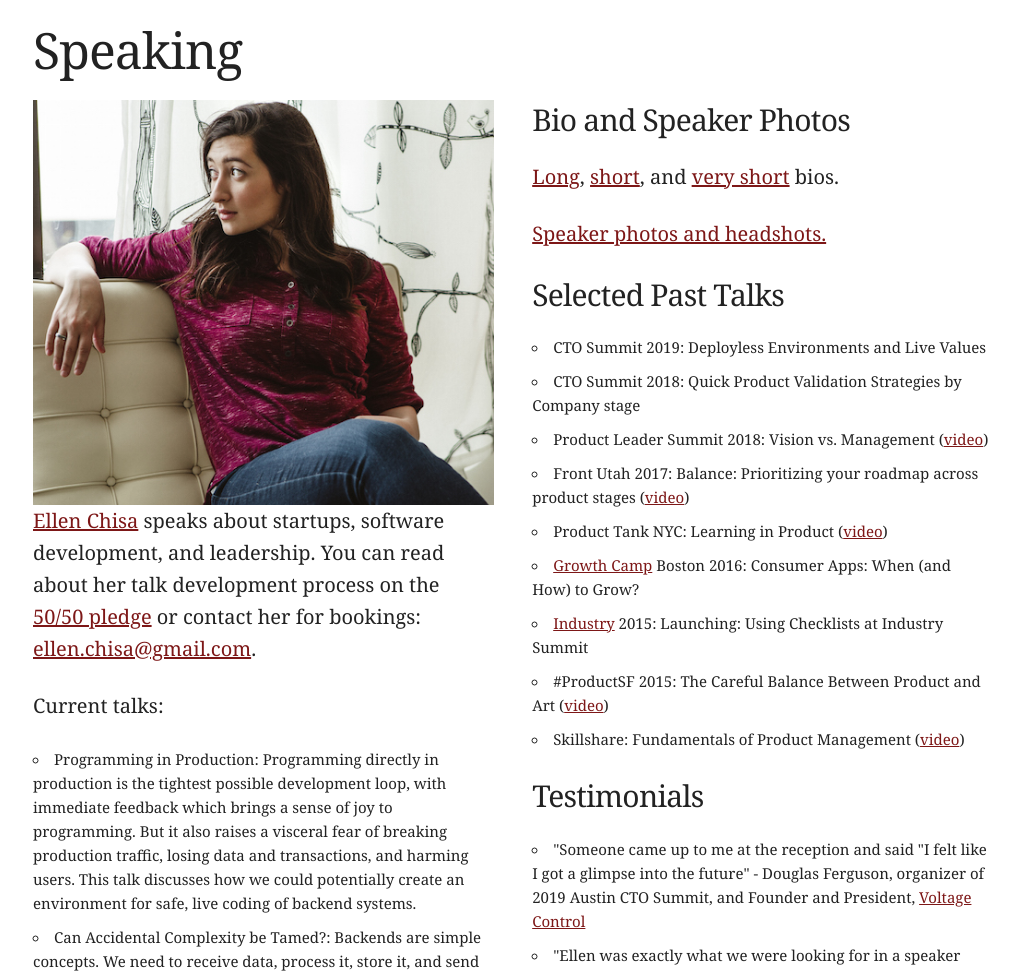
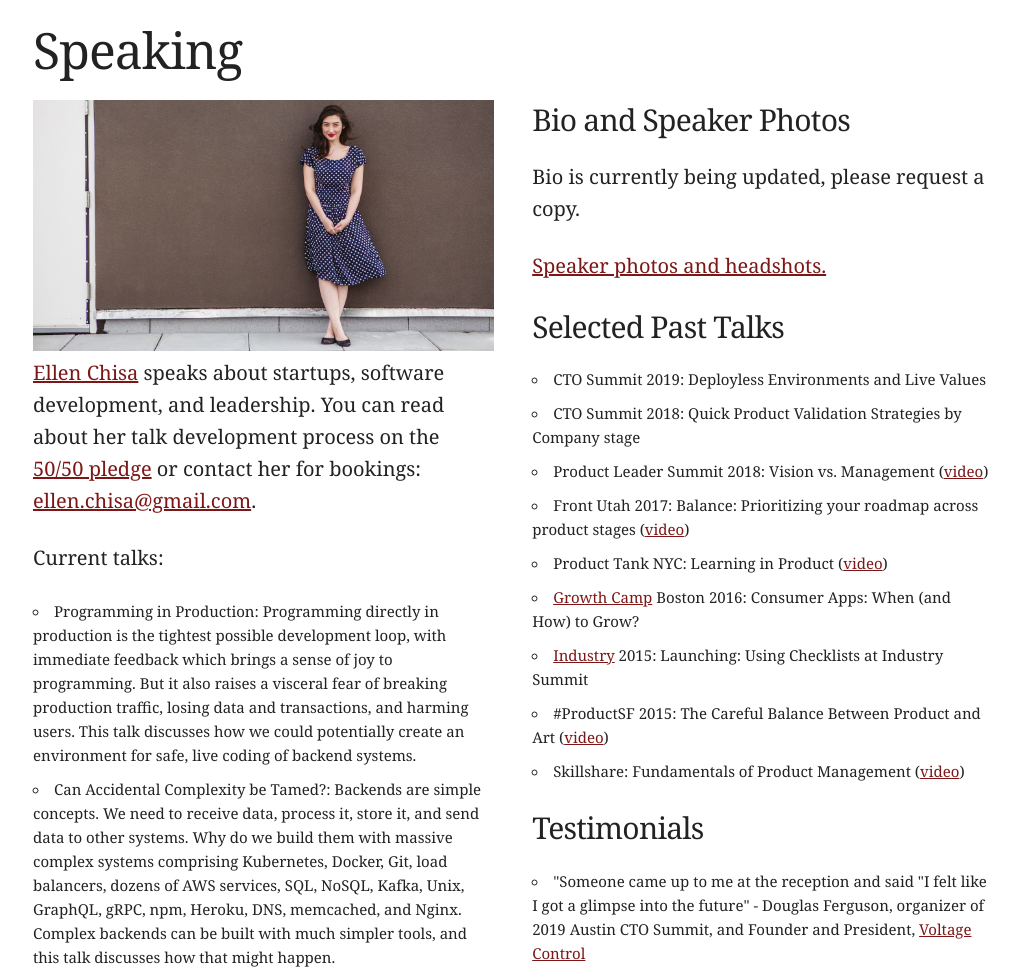
Before and after one commit to ellenchisa/website, a Gatsby site: page /speaking in a window 1280 px wide. Shown: the top 972 px of the page, without its empty margins (127-1146 px from the left). Built offline with nearby package versions, Linux system fonts and the light colour scheme; Gatsby itself is replaced by a stand-in of ours.

Commit message:
add dockerfile, speaking page

```diff
--- a/package.json
+++ b/package.json
@@ -1,9 +1,9 @@
 {
-  "name": "gatsby-starter-default",
+  "name": "ellen-website",
   "private": true,
-  "description": "A simple starter to get up and developing quickly with Gatsby",
+  "description": "Ellen Chisa's website, using Gatsby",
   "version": "0.1.0",
-  "author": "Kyle Mathews <mathews.kyle@gmail.com>",
+  "author": "Ellen Chisa",
   "dependencies": {
     "gatsby": "^2.23.12",
     "gatsby-image": "^2.4.9",
--- a/src/pages/index.tsx
+++ b/src/pages/index.tsx
@@ -2,7 +2,7 @@ import React from "react"
 import { Link } from "gatsby"
 
 import Layout from "../components/layout"
-import Image from "../components/image"
+import landingImage from "../images/landing.jpg"
 
 const IndexPage = () => (
   <Layout>
@@ -13,7 +13,7 @@ const IndexPage = () => (
 
 		<div className="row">
     		<div className="six columns">
-   				<Image name="landing"/>
+   				<img src={landingImage} alt="ellenheadshot" className="u-max-full-width"></img>
    			</div>
 
     		<div className="six columns">
@@ -21,7 +21,7 @@ const IndexPage = () => (
 				<p>I’m working on Dark, with the goal of empowering the next billion developers. We’re starting by making it easy to build backend web services. You could say it's deployless! <a href="https://darklang.com">More</a>.</p>
 				<p>Before this, I worked on <a href="http://www.lola.com">Lola</a>, <a href="http://www.kickstarter.com">Kickstarter</a>, and Office Mobile.</p>
 				<p>I advise and invest with <a href="http://www.flybridge.com">Flybridge</a> and <a href="http://www.parcelb.vc">parcelb.vc</a>.</p>
-				<p>I <a href="https://www.ellenchisa.com/writing">write</a>, <a href="https://www.ellenchisa.com/speaking">speak</a>, and <a href="https://www.goodreads.com/user/show/1952043-ellen-chisa">read lots of books</a>.</p>
+				<p>I <Link to="/writing">write</Link>, <Link to="/speaking">speak</Link>, and <a href="https://www.goodreads.com/user/show/1952043-ellen-chisa">read lots of books</a>.</p>
 				<p>You can find me on <a href="http://www.twitter.com/ellenchisa">Twitter</a> and <a href="http://www.instagram.com/ellenchisa">Instagram</a> or <a href="mailto:ellen.chisa@gmail.com">email me</a>.</p>
     		</div>
 
--- a/src/pages/speaking.tsx
+++ b/src/pages/speaking.tsx
@@ -2,7 +2,7 @@ import React from "react"
 import { Link } from "gatsby"
 
 import Layout from "../components/layout"
-import Image from "../components/image"
+import speakingImage from "../images/speaking.jpg"
 
 const SpeakingPage = () => (
 
@@ -14,7 +14,7 @@ const SpeakingPage = () => (
 
       <div className="row">
         <div className="six columns">
-          <Image name="speaking" />
+        <img src={speakingImage} alt="ellenheadshot" className="u-max-full-width"></img>
           <p><a href="https://www.ellenchisa.com">Ellen Chisa</a> speaks about startups, software development, and leadership. You can read about her talk development process on the <a href="http://www.5050pledge.com/ellen-chisa/">50/50 pledge</a> or contact her for bookings: <a href="mailto:ellen.chisa@gmail.com">ellen.chisa@gmail.com</a>.</p>
 
           <p>Current talks:</p>
@@ -31,7 +31,7 @@ const SpeakingPage = () => (
         <div className="six columns">
 
           <h4>Bio and Speaker Photos</h4>
-          <p><a href="https://www.ellenchisa.com/bio/">Long</a>, <a href="https://www.ellenchisa.com/bio/short.html">short</a>, and <a href="https://www.ellenchisa.com/bio/twoline.html">very short</a> bios.</p>
+          <p>Bio is currently being updated, please request a copy.</p>
                 <p><a href="https://drive.google.com/drive/folders/0Bwvca-1ICk0oMTBtM1dsb00zZnM?usp=sharing">Speaker photos and headshots.</a></p>
 
             <h4>Selected Past Talks</h4>
--- a/src/pages/writing.tsx
+++ b/src/pages/writing.tsx
@@ -2,7 +2,7 @@ import React from "react"
 import { Link } from "gatsby"
 
 import Layout from "../components/layout"
-import Image from "../components/image"
+import writingImage from "../images/writing.jpg"
 
 const WritingPage = () => (
   <Layout>
@@ -13,7 +13,7 @@ const WritingPage = () => (
 
       <div className="row">
         <div className="six columns">
-          <Image name="writing"/>
+        <img src={writingImage} alt="ellenheadshot" className="u-max-full-width"></img>
           <p><a href="https://www.ellenchisa.com">Ellen Chisa</a> writes about startups and software development. She has been published in <a href="http://firstround.com/review/the-magical-benefits-of-the-quitters-mindset">First Round Review</a>, <a href="https://stratechery.com/2016/ellen-chisa-crowdfunding-and-the-internet-an-overview-of-crowdfunding-platforms-creating-a-sustainable-crowdfunding-platform/">Stratechery</a>, and <a href="http://www.businessinsider.com/first-year-at-harvard-business-school-2015-5">Business Insider</a>. Ellen previously wrote <a href="http://book.ellenchisa.com">a book on Product Management</a>, including essays she wrote over five years.</p>
           <p>To stay up to date with her most recent articles you can follow her on <a href="https://www.medium.com/@ellenchisa">Medium</a> or on Twitter:
                 <a href="https://twitter.com/@ellenchisa" className="twitter-follow-button" data-show-count="false">Follow @ellenchisa</a>
```
Also changed, not shown: README.md, src/images/speaking.jpg (added), 2 other files.
